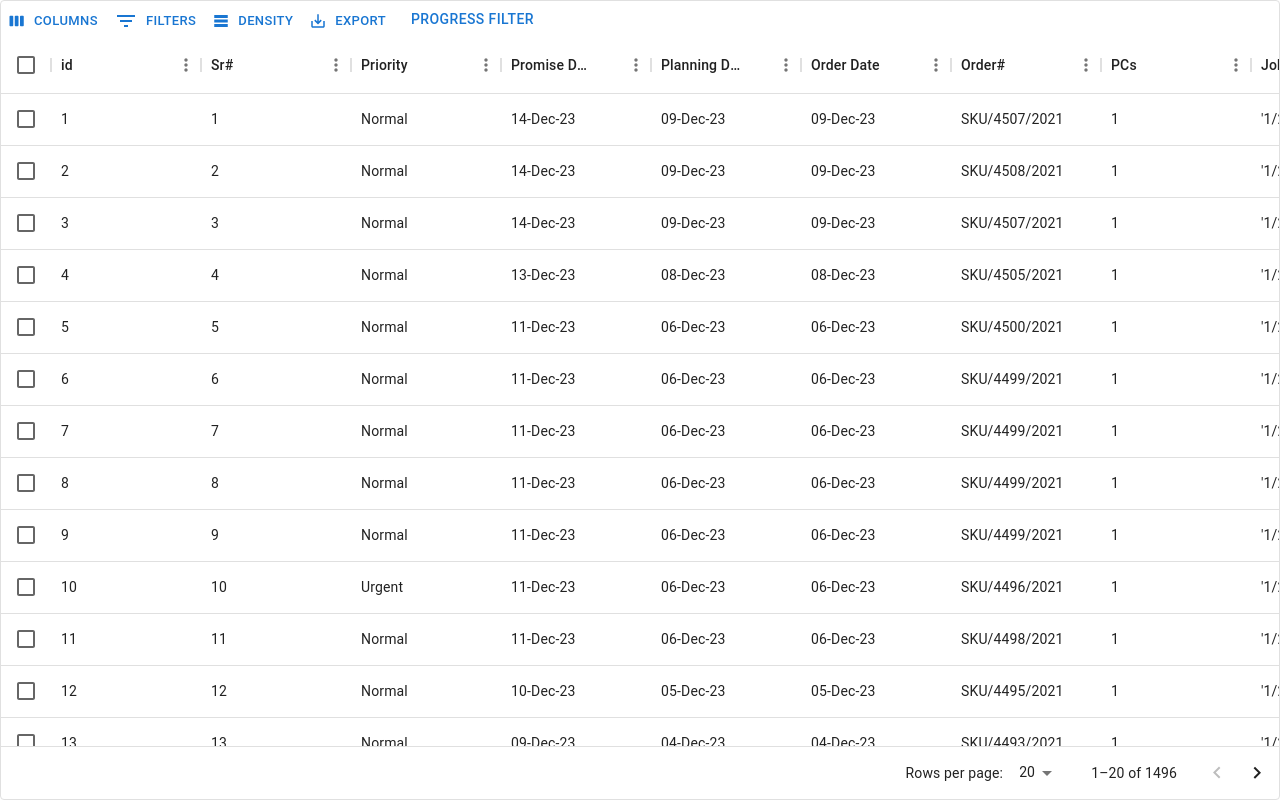
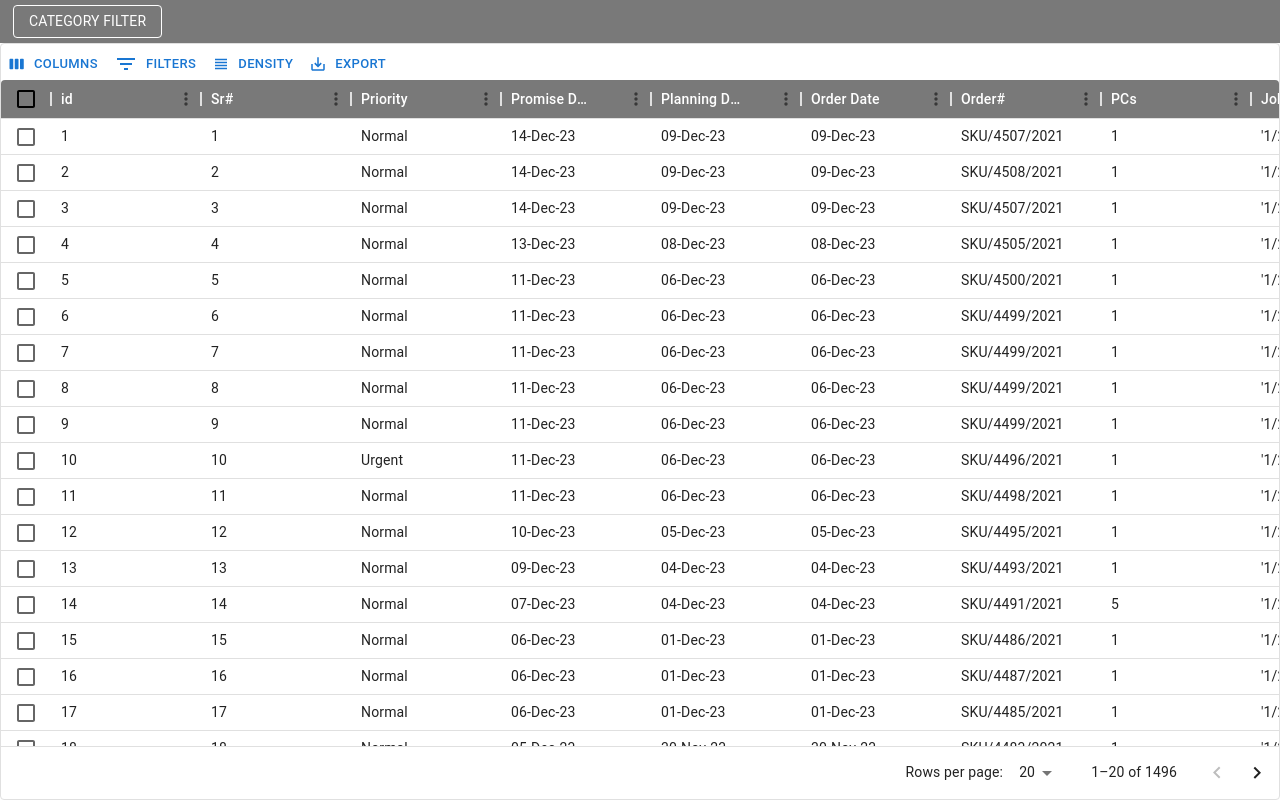
Before and after one commit to optigo-app/DataGrid, a React (Create React App) app: page / in a window 1280 px wide. Built offline with nearby package versions, Linux system fonts and the light colour scheme.

Commit message:
catagory filter added

```diff
--- a/src/App.css
+++ b/src/App.css
@@ -53,9 +53,29 @@
 }
 
 ::-webkit-scrollbar {
-  width: 8px;
+  width: 5px;
+
 }
 
 ::-webkit-scrollbar-thumb {
   background: rgb(136, 136, 136,0.4); /* Change this value to adjust scrollbar thumb color */
+  border-radius:25px;
 }
+
+.customHeaderCell{
+  background-color: #797979;
+  color:white
+}
+
+.MuiDataGrid-columnHeaderTitleContainer {
+  background-color: #797979;
+}
+.MuiDataGrid-columnHeaderTitleContainer .MuiCheckbox-root{
+  color:black;
+}
+
+
+.MuiDataGrid-columnHeaderTitleContainer .MuiCheckbox-root:hover,
+.MuiDataGrid-columnHeaderTitleContainer .MuiCheckbox-root.Mui-checked {
+  color: black; /* Change the checkbox color when checked */
+}
--- a/src/App.js
+++ b/src/App.js
@@ -1,15 +1,25 @@
-import { Button, Checkbox} from "@mui/material";
+import { Button, Checkbox, Menu,MenuItem, Typography} from "@mui/material";
 import "./App.css";
 import { DataGrid, GridToolbar } from "@mui/x-data-grid";
-import React, { useCallback, useEffect, useState } from "react";
+import React, { useEffect, useState } from "react";
 import ImageCell from "./ImageCell";
+
 let demoData = require("./WIPReport.json");
 let masterDemoData = require("./mastergridtable.json");
 
 function App() {
   const [columns, setColumns] = useState([]);
-  const [masterFlag, setMasterFlag] = useState(false);
+  const [rows, setRows] = useState(demoData);
+  const [masterFlag, setMasterFlag] = useState([]);
   const [checkboxes, setCheckboxes] = useState({})
+  const [anchorEl, setAnchorEl] = React.useState(null);
+  const open = Boolean(anchorEl);
+  const handleClick = (event) => {
+    setAnchorEl(event.currentTarget);
+  };
+  const handleClose = () => {
+    setAnchorEl(null);
+  };
 
   let demoFun = () =>
     demoData.map((element) => {
@@ -23,17 +33,19 @@ function App() {
   };
   let uniqueArray = removeDuplicates(demoFun(), "Priority");
 
+
   useEffect(() => {
     if (uniqueArray?.length) {
       const updatedColumns = uniqueArray[0].map((field) => ({
         field: field,
         headerName: field,
         width: 150,
-        editable: true,
+
         renderCell: (params) => {
           if (field === "Default Image for Job") {
             return <ImageCell imageUrl={params.value} />; // Pass image URL to ImageCell component
-          } else {
+          }
+          else {
             return params.value; // Render other cell values normally
           }
         },
@@ -49,62 +61,122 @@ function App() {
     };
   });
 
-  let newMaster = useCallback(() => {
+  let newMaster = () => {
     return masterDemoData.map((data) => data.Column3);
-  }, [masterDemoData]);
-
-  console.log(
-    "newmas",
-    newMaster()?.map((data) => data)
-  );
-
-  const [currentCal, setCuurentcCal] = useState(columns);
-  const handleCallOrdr = (newColum) => {
-    setCuurentcCal(newColum);
   };
 
-  const CustomButton = () => {
+  useEffect(() => {
+    if(!checkboxes.length){
+      newMaster();
+    }
+  }, [checkboxes])
 
-    const handlemenuopen = () => {
-      setMasterFlag((prev)=>!prev);
-    };
+  const addValue = (newValue) => {
+    setMasterFlag((prev)=>[...prev,newValue]);
+  };
 
-    const handleMouseLeave = () => {
-        setMasterFlag(false);
-    };
+  // const filterData = () =>{
+  //   const filterValue = demoData.filter(data => masterFlag.includes(data.Category));
+  //   return filterValue;
+  // }
 
-    const handleCheckboxChange = (event) => {
-      const { name, checked } = event.target;
-      setCheckboxes({
-        ...checkboxes,
-        [name]: checked,
-      });
-    };
+  const handleCheckboxChange = (e)=>{
+    // debugger
+    const { name, checked ,value } = e.target;
+    addValue(value)
+
+    // const filterData = demoData.filter(data => value.some(value => data.Category === value));
+    // console.log("filterData",filterData);
+
+    setCheckboxes((prev) => ({
+      ...prev,
+      [name]: {checked,value}
+    }));
+  }
+
+  console.log("filterData",);
+
+  // useEffect(()=>{
+  //   let finalData = filterData().length>0 ? filterData() : demoData
+  //  setRows(finalData)
+  // },[masterFlag])
 
 
-    return (
-      <div style={{ display: "flex" }}>
-        <GridToolbar /> {/* Render the default toolbar */}
-        <div>
-        <Button  onClick={handlemenuopen}>progress filter</Button>
-        <div onMouseLeave={handleMouseLeave}  style={{display: masterFlag?'block':'none',position:'absolute',zIndex:1,height:'60%',overflowY:'scroll',backgroundColor:'#f1f1f1'}}>
-          {newMaster()?.map((data,i) => (
-              <div key={i}>
-                <Checkbox disableRipple checked={checkboxes[`checkbox${i+1}` || {}]} onClick={(e)=>handleCheckboxChange(e)} name={`checkbox${i+1}`}/>{data}
+  const handelApplyFilter = () =>{
+    const filterValue = demoData.filter(data => masterFlag.includes(data.Category));
+    let finalData = filterValue.length>0 ? filterValue : demoData
+    setRows(finalData)
+    setAnchorEl(null);
+  }
+
+  const handelClearFilter  = () =>{
+    setRows(demoData);
+    setCheckboxes({});
+    setMasterFlag([]);
+    setAnchorEl(null);
+  }
+
+  console.log("checkboxes",checkboxes)
+
+  // console.log("checkboxes", demoData);
+  return (
+    <>
+      <div>
+        <div style={{ backgroundColor: "#797979" }}>
+          <div style={{marginLeft:'8px'}}>
+            <Button
+              id="basic-button"
+              aria-controls={open ? "basic-menu" : undefined}
+              aria-haspopup="true"
+              aria-expanded={open ? "true" : undefined}
+              onClick={handleClick}
+              variant="outlined"
+              style={{ color: "white", borderColor: "white", margin: "5px" }}
+            >
+              <Typography sx={{ fontSize: "14px" }}>Category Filter</Typography>
+            </Button>
+            <Menu
+              id="basic-menu"
+              anchorEl={anchorEl}
+              open={open}
+              onClose={handleClose}
+              MenuListProps={{
+                "aria-labelledby": "basic-button",
+              }}
+              style={{height:'90%',marginTop:'2px'}}
+            >
+              <div style={{ position: "fixed",backgroundColor:'white',zIndex:111111,padding:'12px',marginTop:'-8px',width:'287px',borderBottom:'1px solid #f1f1f1'}}>
+                <div style={{display:'flex',justifyContent:'space-between',width:'100%'}}>
+                <Button variant="contained" style={{backgroundColor:'#797979',color:'white'}} onClick={handelApplyFilter}>Apply</Button>
+                <Button variant="contained" style={{backgroundColor:'#797979',color:'white'}} onClick={handelClearFilter}>clear</Button>
+                </div>
               </div>
-            ))}
-        </div>
+              <div
+              style={{ marginTop: "45px" }}
+              >
+                {newMaster()?.map((data, i) => (
+                  <>
+                    <MenuItem key={i} disableRipple>
+                      <Checkbox
+                        defaultChecked={false}
+                        value={data}
+                        disableRipple
+                        checked={checkboxes[`checkbox${i + 1}`]?.checked}
+                        onClick={(e) => handleCheckboxChange(e)}
+                        name={`checkbox${i + 1}`}
+                      />
+                      {data}
+                    </MenuItem>
+                  </>
+                ))}
+              </div>
+            </Menu>
+          </div>
         </div>
       </div>
-    );
-  };
-
-  console.log("demooo", demoData);
-  return (
-    <div>
       <div
         style={{
-          height: "100vh",
+          height: `calc(100vh - 43.5px)`,
         }}
       >
         <DataGrid
@@ -117,16 +189,20 @@ function App() {
               },
             },
           }}
-          rows={demoData}
-          columns={columns}
-          onColumnOrderChange={handleCallOrdr}
+          rows={rows}
+          columns={columns.map((column) => ({
+            ...column,
+            headerClassName: "customHeaderCell",
+          }))}
+          density="compact"
+          onColumnOrderChange={""}
           components={{
-            Toolbar: CustomButton,
+            Toolbar: GridToolbar,
             // Cell: handleCell,
           }}
         />
       </div>
-    </div>
+    </>
   );
 }
 
```
